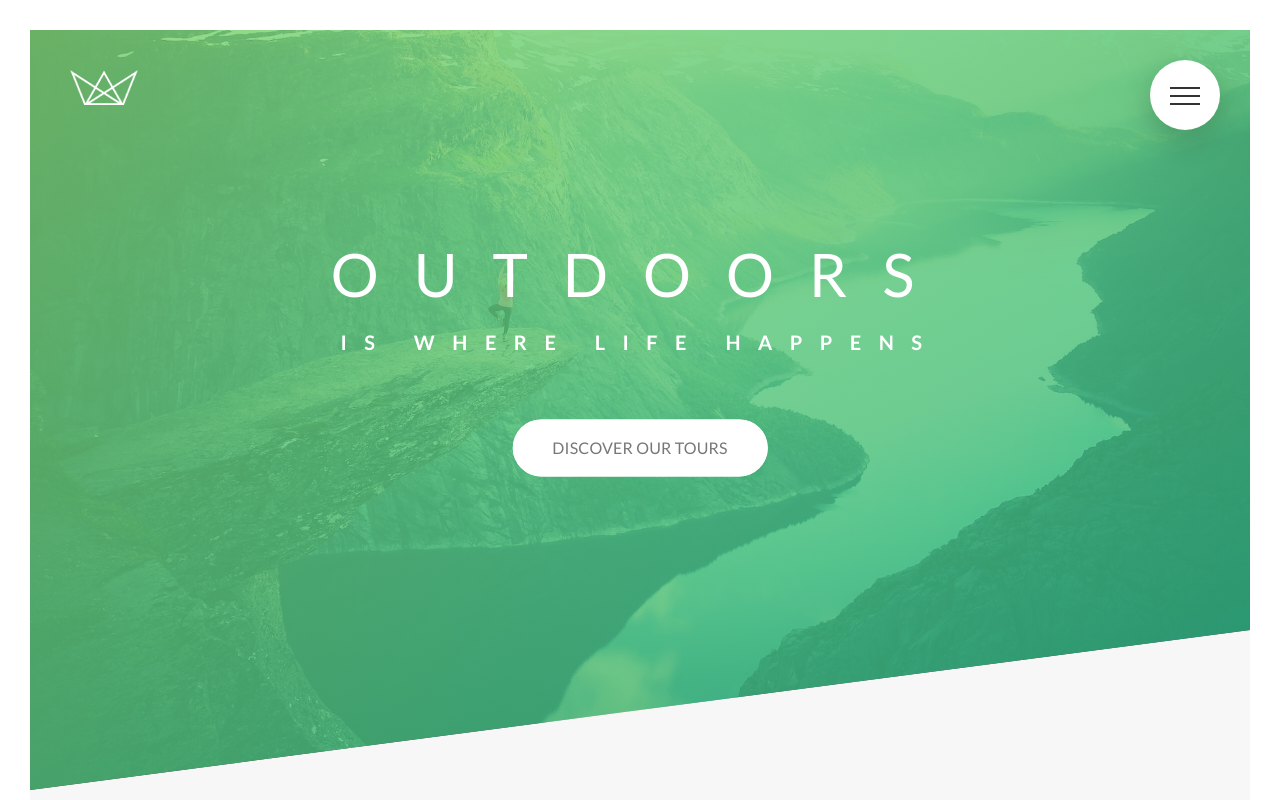
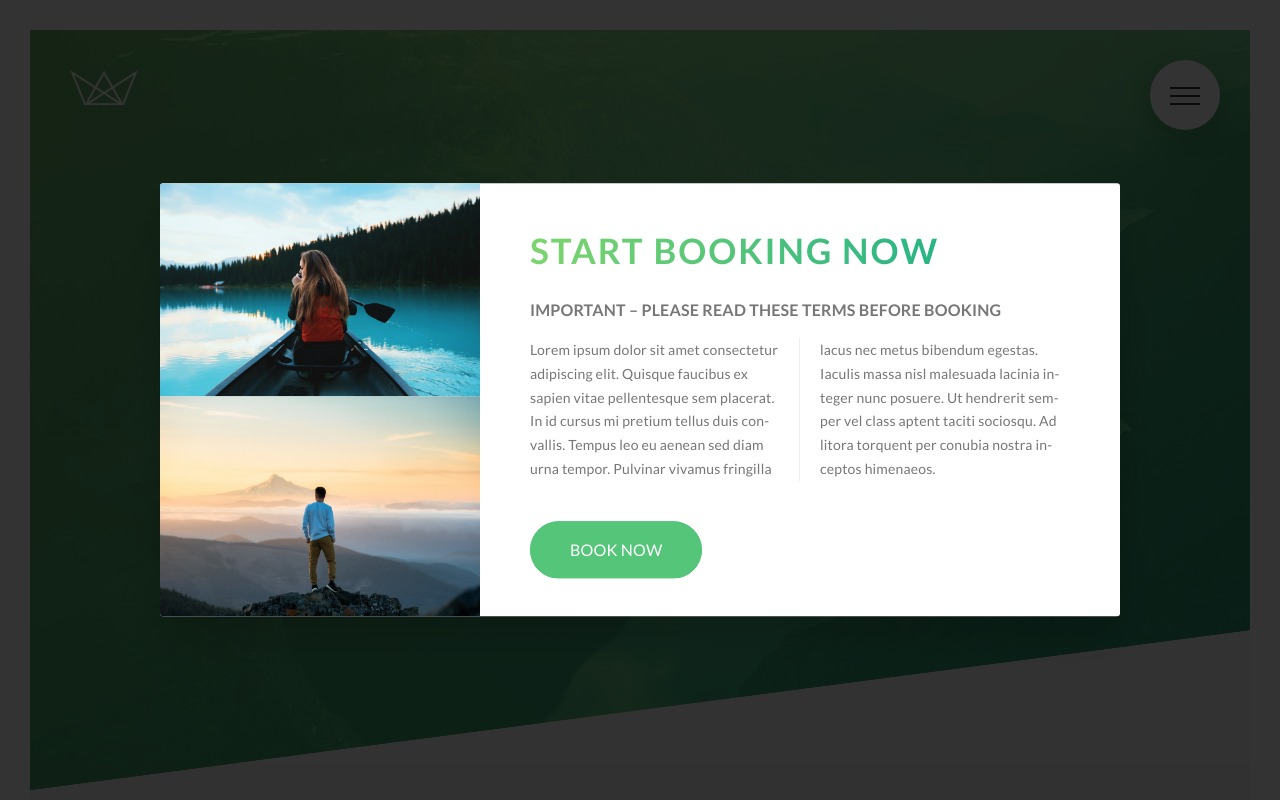
Before and after one commit to shaunak-badani/Natours-React, a React (Vite) app: page / in a window 1280 px wide. Shown: the top 800 px of the page. Built offline with nearby package versions, Linux system fonts and the light colour scheme.

Commit message:
Complete popup dialog box

```diff
--- a/src/App.tsx
+++ b/src/App.tsx
@@ -10,6 +10,7 @@ import Stories from './pages/Stories';
 import Booking from './pages/Booking';
 import Footer from './pages/Footer';
 import Navigation from './components/Navigation';
+import Popup from './components/Popup';
 
 function App() {
   return (
@@ -25,6 +26,7 @@ function App() {
         <Booking />
       </main>
       <Footer />
+      <Popup />
     </>
   )
 }
--- /dev/null
+++ b/src/components/Popup.scss
@@ -0,0 +1,67 @@
+@use "../styles/variables" as *;
+@use "../styles/mixins" as *;
+
+.popup {
+
+    position: fixed;
+    top: 0;
+    left: 0;
+    height: 100vh;
+    width: 100%;
+    background-color: rgba($color-black, 0.8);
+    z-index: 9999;
+
+    &Content {
+        width: 75%;
+
+        background-color: $color-white;
+
+        @include absCenter;
+
+        border-radius: 3px;
+        box-shadow: 0 2rem 4rem rgba($color-black, 0.2);
+        display: table;
+        overflow: hidden;
+    }
+
+    &Left {
+        width: 33.3333%;
+        // table cell hack allows us to have two elements
+        // side by side with the same height
+        // the parent container needs to get display:table as well
+        display: table-cell;
+    }
+
+    &Right {
+        width: 66.6667%;
+        display: table-cell;
+        vertical-align: middle;
+
+        padding: 3rem 5rem;
+
+    }
+
+    &Img {
+        display: block;
+        width: 100%;
+    }
+
+    &Text {
+        font-size: 1.4rem;
+        margin-bottom: 4rem;
+
+        -moz-column-count: 2;
+        -moz-column-gap: 4rem; // 1em = 14px = current font size
+        -moz-column-rule: 1px solid $color-grey-light-2;
+
+        column-count: 2;
+        column-gap: 4rem; // 1em = 14px = current font size
+        column-rule: 1px solid $color-grey-light-2;
+
+        // html lang=en or some language needs to be specified at the top level html for this to work
+        hyphens: auto;
+        -moz-hyphens: auto;
+        -ms-hyphens: auto;
+        -webkit-hyphens: auto;
+    }
+}
--- /dev/null
+++ b/src/components/Popup.tsx
@@ -0,0 +1,35 @@
+import "./Popup.scss";
+import nat8 from "../assets/img/nat-8.jpg";
+import nat9 from "../assets/img/nat-9.jpg";
+import { HeadingSecondary, HeadingTertiary } from "./Headings";
+import Button from "./Button";
+
+const Popup = () => {
+
+    return (
+        <div className="popup">
+            <div className="popupContent">
+                <div className="popupLeft">
+                    <img src={nat8} alt="Tour photo" className="popupImg"/>
+                    <img src={nat9} alt="Person photo" className="popupImg"/>
+                </div>
+                <div className="popupRight">
+                    <HeadingSecondary classNames={["uMarginBottomSmall"]}>
+                        Start booking now
+                    </HeadingSecondary>
+                    <HeadingTertiary classNames={["uMarginBottomSmall"]}>
+                        Important &ndash; Please read these terms before booking
+                    </HeadingTertiary>
+                    <p className="popupText">
+                        Lorem ipsum dolor sit amet consectetur adipiscing elit. Quisque faucibus ex sapien vitae pellentesque sem placerat. In id cursus mi pretium tellus duis convallis. Tempus leo eu aenean sed diam urna tempor. Pulvinar vivamus fringilla lacus nec metus bibendum egestas. Iaculis massa nisl malesuada lacinia integer nunc posuere. Ut hendrerit semper vel class aptent taciti sociosqu. Ad litora torquent per conubia nostra inceptos himenaeos.
+                    </p>
+                    <Button scheme="Green">
+                        Book now
+                    </Button>
+                </div>
+            </div>
+        </div>
+    )
+}
+
+export default Popup;
--- a/src/styles/_mixins.scss
+++ b/src/styles/_mixins.scss
@@ -5,3 +5,11 @@
         clear: both;
     }
 }
+
+@mixin absCenter {
+
+    position: absolute;
+    top: 50%;
+    left: 50%;
+    transform: translate(-50%, -50%);
+}
```
